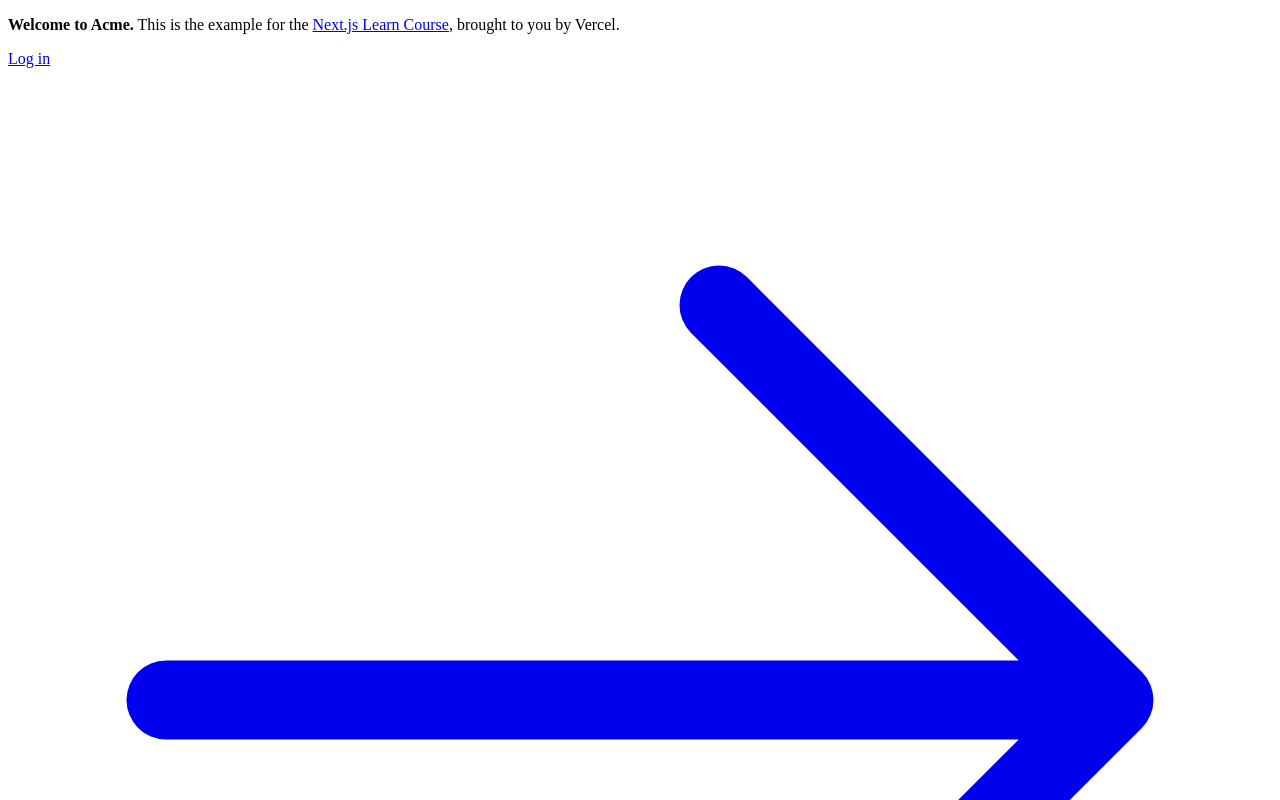
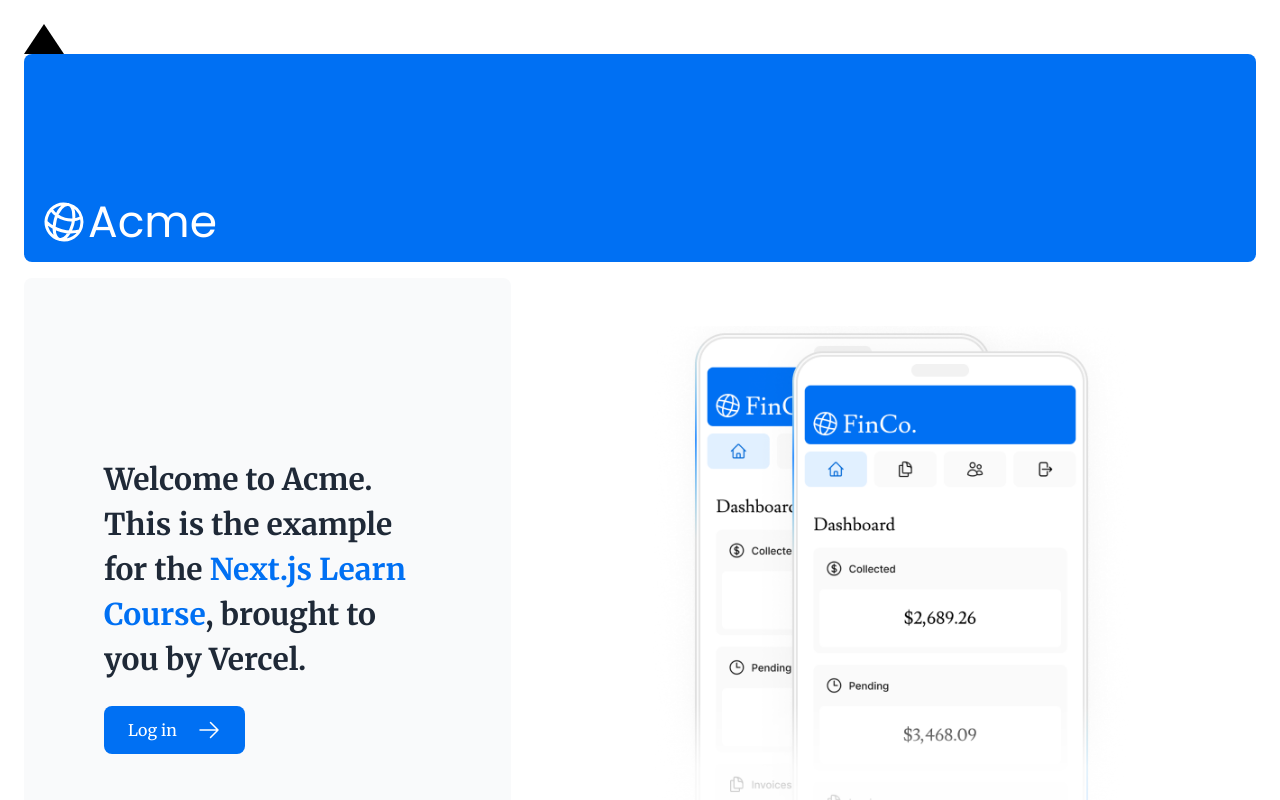
Before and after one commit to rajaahsan365/nextjs-dashboard, a Next.js app: page / in a window 1280 px wide. Shown: the top 800 px of the page. Built offline with nearby package versions, Linux system fonts and the light colour scheme.

Commit message:
project-pratice

```diff
--- /dev/null
+++ b/app/dashboard/customers/page.tsx
@@ -0,0 +1,3 @@
+export default function Page() {
+  return <p>Customers Page</p>;
+}
--- /dev/null
+++ b/app/dashboard/invoices/page.tsx
@@ -0,0 +1,3 @@
+export default function Page() {
+  return <p>Invoices Page</p>;
+}
--- /dev/null
+++ b/app/dashboard/layout.tsx
@@ -0,0 +1,12 @@
+import SideNav from '@/app/ui/dashboard/sidenav';
+
+export default function Layout({ children }: { children: React.ReactNode }) {
+  return (
+    <div className="flex h-screen flex-col md:flex-row md:overflow-hidden">
+      <div className="w-full flex-none md:w-64">
+        <SideNav />
+      </div>
+      <div className="flex-grow p-6 md:overflow-y-auto md:p-12">{children}</div>
+    </div>
+  );
+}
--- /dev/null
+++ b/app/dashboard/page.tsx
@@ -0,0 +1,3 @@
+export default function Page() {
+  return <p>Dashboard Page</p>;
+}
--- a/app/layout.tsx
+++ b/app/layout.tsx
@@ -1,3 +1,6 @@
+import '@/app/ui/global.css';
+import { inter, merriweather } from './ui/fonts';
+
 export default function RootLayout({
   children,
 }: {
@@ -5,7 +8,11 @@ export default function RootLayout({
 }) {
   return (
     <html lang="en">
-      <body>{children}</body>
+      <body
+        className={`${inter.className} ${merriweather.className} antialiased`}
+      >
+        {children}
+      </body>
     </html>
   );
 }
--- a/app/page.tsx
+++ b/app/page.tsx
@@ -1,16 +1,27 @@
 import AcmeLogo from '@/app/ui/acme-logo';
 import { ArrowRightIcon } from '@heroicons/react/24/outline';
 import Link from 'next/link';
+import styles from '@/app/ui/home.module.css';
+import InvoiceStatus from './ui/invoices/status';
+import { poppins } from './ui/fonts';
+import Head from 'next/head';
+import Image from 'next/image';
 
 export default function Page() {
   return (
     <main className="flex min-h-screen flex-col p-6">
+      <Head>
+        <title>My page title</title>
+      </Head>
+      <div className={styles.shape} />
       <div className="flex h-20 shrink-0 items-end rounded-lg bg-blue-500 p-4 md:h-52">
-        {/* <AcmeLogo /> */}
+        <AcmeLogo />
       </div>
       <div className="mt-4 flex grow flex-col gap-4 md:flex-row">
         <div className="flex flex-col justify-center gap-6 rounded-lg bg-gray-50 px-6 py-10 md:w-2/5 md:px-20">
-          <p className={`text-xl text-gray-800 md:text-3xl md:leading-normal`}>
+          <p
+            className={`font-merriweather text-xl font-bold text-gray-800 md:text-3xl md:leading-normal`}
+          >
             <strong>Welcome to Acme.</strong> This is the example for the{' '}
             <a href="https://nextjs.org/learn/" className="text-blue-500">
               Next.js Learn Course
@@ -25,9 +36,17 @@ export default function Page() {
           </Link>
         </div>
         <div className="flex items-center justify-center p-6 md:w-3/5 md:px-28 md:py-12">
-          {/* Add Hero Images Here */}
+          <Image
+            src="/hero-mobile.png"
+            width={560}
+            height={620}
+            className="hidden md:block"
+            alt="Screenshot of the dashboard project showing mobile version"
+          />
         </div>
       </div>
+      <InvoiceStatus status="pending" />
+      <InvoiceStatus status="paid" />
     </main>
   );
 }
--- a/app/ui/acme-logo.tsx
+++ b/app/ui/acme-logo.tsx
@@ -1,10 +1,10 @@
 import { GlobeAltIcon } from '@heroicons/react/24/outline';
-import { lusitana } from '@/app/ui/fonts';
+import { poppins } from '@/app/ui/fonts';
 
 export default function AcmeLogo() {
   return (
     <div
-      className={`${lusitana.className} flex flex-row items-center leading-none text-white`}
+      className={`${poppins.className} flex flex-row items-center leading-none text-white`}
     >
       <GlobeAltIcon className="h-12 w-12 rotate-[15deg]" />
       <p className="text-[44px]">Acme</p>
--- a/app/ui/dashboard/nav-links.tsx
+++ b/app/ui/dashboard/nav-links.tsx
@@ -1,8 +1,12 @@
+'use client';
 import {
   UserGroupIcon,
   HomeIcon,
   DocumentDuplicateIcon,
 } from '@heroicons/react/24/outline';
+import Link from 'next/link';
+import { usePathname } from 'next/navigation';
+import clsx from 'clsx';
 
 // Map of links to display in the side navigation.
 // Depending on the size of the application, this would be stored in a database.
@@ -17,19 +21,26 @@ const links = [
 ];
 
 export default function NavLinks() {
+  const pathname = usePathname();
+  console.log('🚀 ~ NavLinks ~ pathname:', pathname);
   return (
     <>
       {links.map((link) => {
         const LinkIcon = link.icon;
         return (
-          <a
+          <Link
             key={link.name}
             href={link.href}
-            className="flex h-[48px] grow items-center justify-center gap-2 rounded-md bg-gray-50 p-3 text-sm font-medium hover:bg-sky-100 hover:text-blue-600 md:flex-none md:justify-start md:p-2 md:px-3"
+            className={clsx(
+              'flex h-[48px] grow items-center justify-center gap-2 rounded-md bg-gray-50 p-3 text-sm font-medium hover:bg-sky-100 hover:text-blue-600 md:flex-none md:justify-start md:p-2 md:px-3',
+              {
+                'bg-sky-100 text-blue-600': pathname === link.href,
+              },
+            )}
           >
             <LinkIcon className="w-6" />
             <p className="hidden md:block">{link.name}</p>
-          </a>
+          </Link>
         );
       })}
     </>
--- /dev/null
+++ b/app/ui/fonts.ts
@@ -0,0 +1,11 @@
+import { Inter, Poppins, Merriweather } from 'next/font/google';
+
+export const inter = Inter({ subsets: ['latin'] });
+
+export const poppins = Poppins({ weight: ['400', '700'], subsets: ['latin'] });
+
+export const merriweather = Merriweather({
+  weight: ['400', '700'],
+  subsets: ['latin'],
+  variable: '--merriweather-font',
+});
--- /dev/null
+++ b/app/ui/home.module.css
@@ -0,0 +1,7 @@
+.shape {
+  height: 0;
+  width: 0;
+  border-bottom: 30px solid black;
+  border-left: 20px solid transparent;
+  border-right: 20px solid transparent;
+}
--- a/package.json
+++ b/package.json
@@ -14,7 +14,7 @@
     "@vercel/postgres": "^0.5.0",
     "autoprefixer": "10.4.15",
     "bcrypt": "^5.1.1",
-    "clsx": "^2.0.0",
+    "clsx": "^2.1.1",
     "next": "^14.0.2",
     "postcss": "8.4.31",
     "react": "18.2.0",
--- a/tailwind.config.ts
+++ b/tailwind.config.ts
@@ -18,6 +18,10 @@ const config: Config = {
           600: '#2F6FEB',
         },
       },
+      fontFamily: {
+        poppins: ['var(--poppins-font)'],
+        merriweather: ['var(--merriweather-font)'],
+      },
     },
     keyframes: {
       shimmer: {
```
Also changed, not shown: 1 other file (tests, documents, lock files or other folders).
